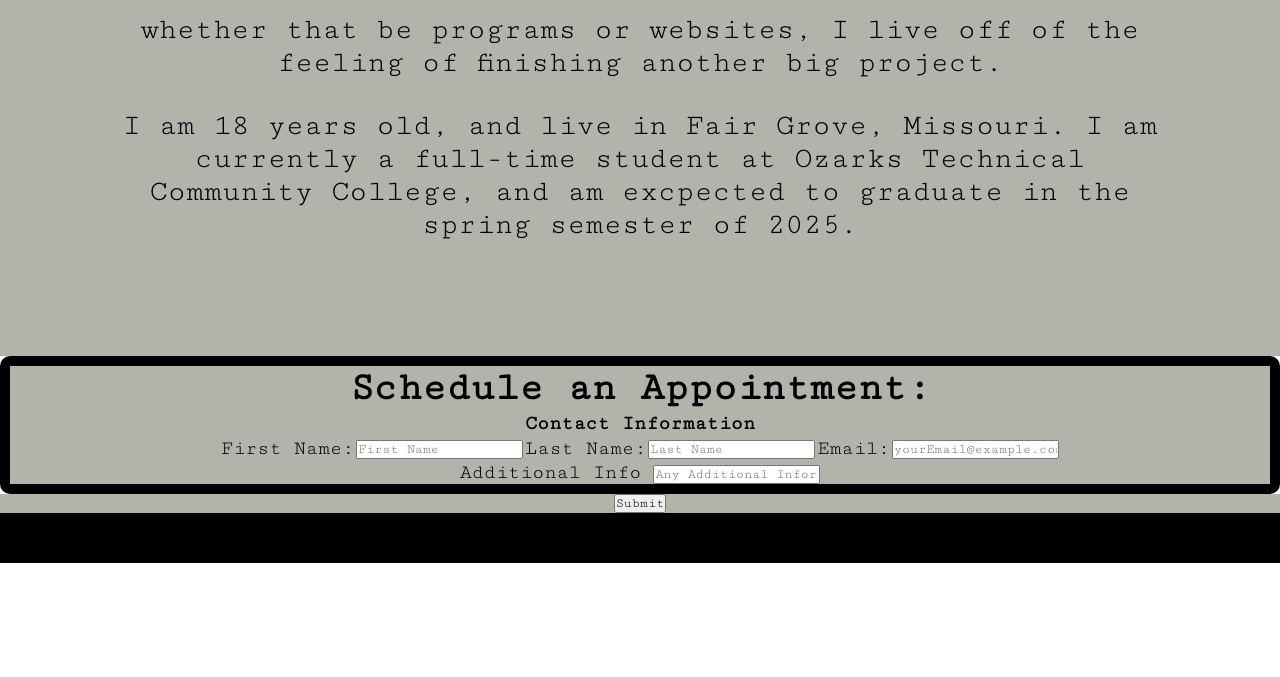
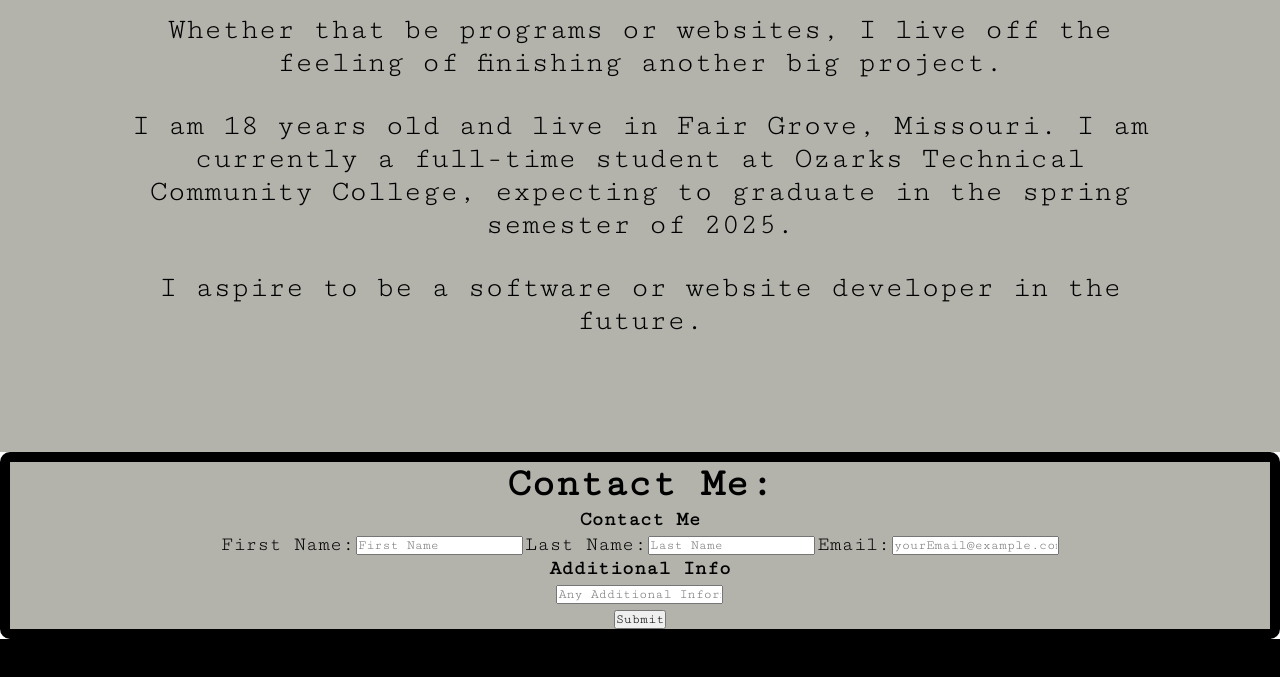
Before and after one commit to 05tables/05tables.github.io, a plain HTML site: page index.html in a window 1280 px wide. Shown: the part 733-1410 px from the top of the page. Before the commit the page ends 1296 px from the top, so only its background shows below. Drawn offline with Linux system fonts and the light colour scheme.

Commit message:
second commit

```diff
--- a/index.html
+++ b/index.html
@@ -5,86 +5,60 @@
     <meta charset="UTF-8">
     <meta name="viewport" content="width=device-width, initial-scale=1.0">
     <link rel="preconnect" href="https://fonts.googleapis.com">
-<link rel="preconnect" href="https://fonts.gstatic.com" crossorigin>
-<link href="https://fonts.googleapis.com/css2?family=Cutive+Mono&display=swap" rel="stylesheet">
+    <link rel="preconnect" href="https://fonts.gstatic.com" crossorigin>
+    <link href="https://fonts.googleapis.com/css2?family=Cutive+Mono&display=swap" rel="stylesheet">
     <title>Home</title>
 </head>
 <body>
     <nav>
         <h1>Terry Ables</h1>
         <a href="index.html">Home</a>
-        <a href="about.html">About Me</a>
         <a href="proj.html">My Projects</a>
     </nav>
-
 
     <div class="head1">
         <p>&lt;h1&gt;Hello, World!&lt;/h1&gt;</p>
     </div>
 
     <div class="main">
-
         <h3>My name is Terry Ables, and I have a passion for creating.</h3>
-
-        <p>whether that be programs or websites, I live off of the feeling of finishing another big project.</p>
-
-        <p>I am 18 years old, and live in Fair Grove, Missouri. I am currently a full-time student at Ozarks Technical Community College, and am excpected to graduate in the spring semester of 2025.</p>
+        <p>Whether that be programs or websites, I live off the feeling of finishing another big project.</p>
+        <p>I am 18 years old and live in Fair Grove, Missouri. I am currently a full-time student at Ozarks Technical Community College, expecting to graduate in the spring semester of 2025.</p>
+        <p>I aspire to be a software or website developer in the future.</p>
     </div>
 
     <div class="contactform">
         <form action="thanks.html">
-            <h1>Schedule an Appointment:</h1>
+            <h1>Contact Me:</h1>
 
             <div class="contact">
                 <table>
                     <tr>
-                        <th colspan="6">Contact Information</th>
+                        <th colspan="6">Contact Me</th>
                     </tr>
                     <tr>
-                        <td>
-                            <label for="fname">First Name:</label>
-                        </td>
-                        <td>
-                            <input type="text" placeholder="First Name" id="fname" name="fname">
-                        </td>
-                        <td>
-                            <label for="lname">Last Name:</label>
-                        </td>
-                        <td>
-                            <input type="text" placeholder="Last Name" id="lname" name="lname">
-                        </td>
-                        <td>
-                            <label for="email">Email:</label>
-                        </td>
-                        <td>
-                            <input type="text" placeholder="yourEmail@example.com" id="email" name="email">
-                        </td>
-                    </tr>
-                </table>
-            </div>
-
-
-                        <th colspan="1">Additional Info</th>
+                        <td><label for="fname">First Name:</label></td>
+                        <td><input type="text" placeholder="First Name" id="fname" name="fname"></td>
+                        <td><label for="lname">Last Name:</label></td>
+                        <td><input type="text" placeholder="Last Name" id="lname" name="lname"></td>
+                        <td><label for="email">Email:</label></td>
+                        <td><input type="text" placeholder="yourEmail@example.com" id="email" name="email"></td>
                     </tr>
                     <tr>
-                        <td>
-                            <input type="text" id="info" name="information" placeholder="Any Additional Information">
-                        </td>
+                        <th colspan="6">Additional Info</th>
+                    </tr>
+                    <tr>
+                        <td colspan="6"><input type="text" id="info" name="information" placeholder="Any Additional Information"></td>
                     </tr>
                 </table>
             </div>
 
             <div class="submit">
                 <input type="submit">
+            </div>
+        </form>
+    </div>
 
-</div>
-            </form>
-            </div>
-
-
-
-    <div class="blackblock">
-
-    </div>
+    <div class="blackblock"></div>
 </body>
 </html>
--- a/styles.css
+++ b/styles.css
@@ -9,6 +9,16 @@
 {
     text-align: center;
     background-color:rgb(179, 179, 172);
+}
+
+.imgcards img
+{
+   display: grid;
+   margin-right: auto;
+   margin-left: auto;
+   width: 800px;
+   padding: 30px;
+
 }
 .contactform
 {background-color:rgb(179, 179, 172);
```
Also changed, not shown: about.html (deleted, +0 -23 lines), proj.html (+11 -1 lines), imgs/cs.PNG (added), imgs/web1.PNG (added).
